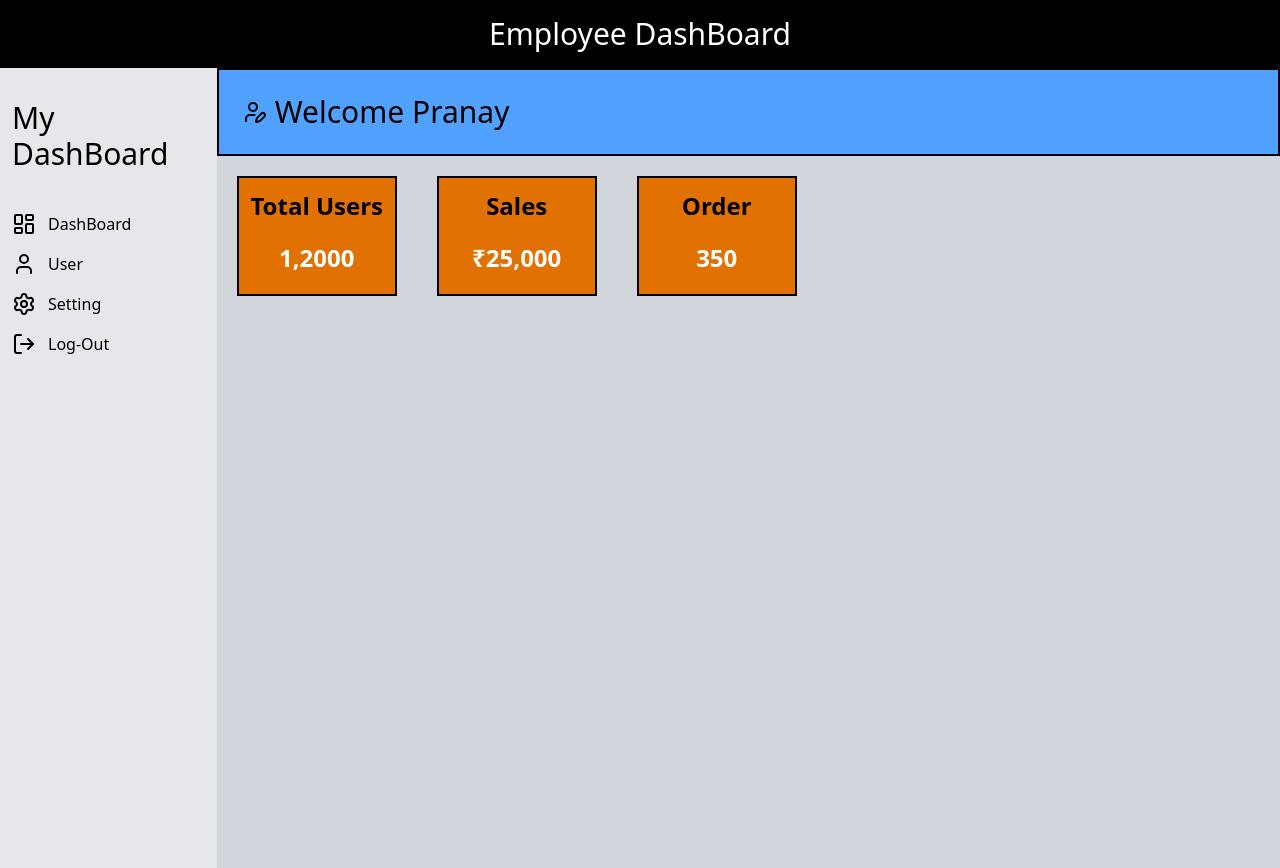
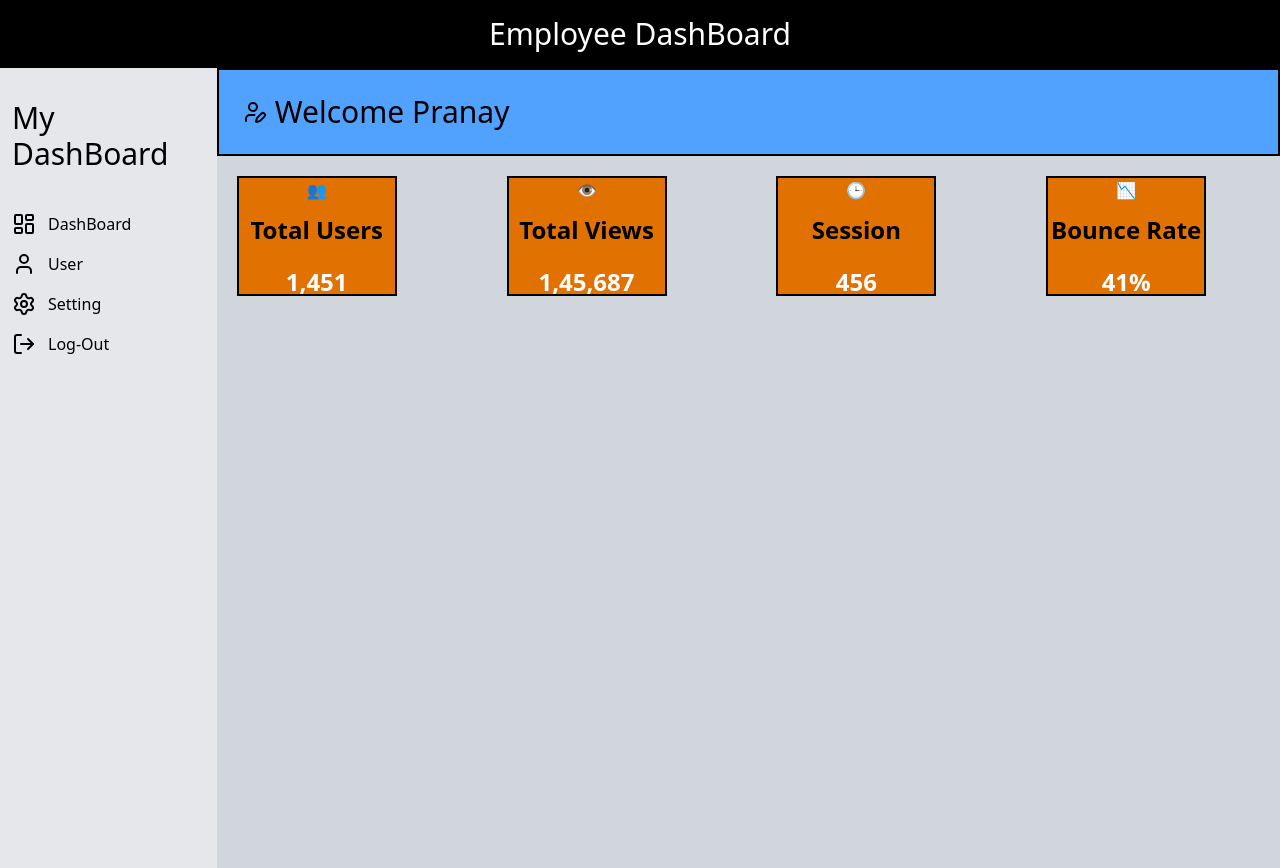
Before and after one commit to Pranaysakpal18/Day-1, a React (Vite) app: page / in a window 1280 px wide. Built offline with nearby package versions, Linux system fonts and the light colour scheme.

Commit message:
day-3 task completed

```diff
--- /dev/null
+++ b/src/Data/DashboardData.js
@@ -0,0 +1,11 @@
+
+
+const data=[
+    {title:"Total Users" , value:"1,451" , icon :"👥"},
+    {title:"Total Views" , value:"1,45,687", icon:"👁️"},
+    {title:"Session" , value:"456", icon:"🕒"},
+    {title:"Bounce Rate" , value:"41%", icon:"📉"}
+
+]
+
+export default data;
--- a/src/Pages/DashBoard.jsx
+++ b/src/Pages/DashBoard.jsx
@@ -1,16 +1,30 @@
 import React from 'react'
 import Header from '../components/Header'
 import DashBoardCart from '../components/DashBoardCart'
+import data from '../Data/DashboardData'
 
 const DashBoard = () => {
   return (
     <div className='w-full bg-gray-300'>
         <Header/>
-        <div className='flex'>
+        {/* <div className='flex'>
         <DashBoardCart  title="Total Users" value="1,2000"/>
         <DashBoardCart  title="Sales" value="₹25,000"/>
         <DashBoardCart  title="Order" value="350"/>
-        </div>
+        </div> */}
+
+        <div className="grid grid-cols-1 sm:grid-cols-2 lg:grid-cols-4 gap-4">
+        {/* Cards map se ban rahe hai */}
+        {data.map((stat, index) => (
+          <DashBoardCart key={index} {...stat} />
+        ))}
+      </div>
+
+
+
+
+
+
 
     </div>
   )
--- a/src/components/DashBoardCart.jsx
+++ b/src/components/DashBoardCart.jsx
@@ -1,11 +1,12 @@
 import React from 'react'
-
-const DashBoardCart = ({title,value}) => {
+import data from '../Data/DashboardData'
+const DashBoardCart = ({title,value,icon}) => {
   return (
     <div className='border-2 h-30 w-40 flex flex-col items-center m-5 bg-amber-600'>
-
+      <div>{icon}</div>
         <p className='text-2xl font-bold mb-5 mt-3 '>{title}</p>
         <h3 className='text-2xl font-bold text-white'>{value}</h3>
+
 
     </div>
   )
```
